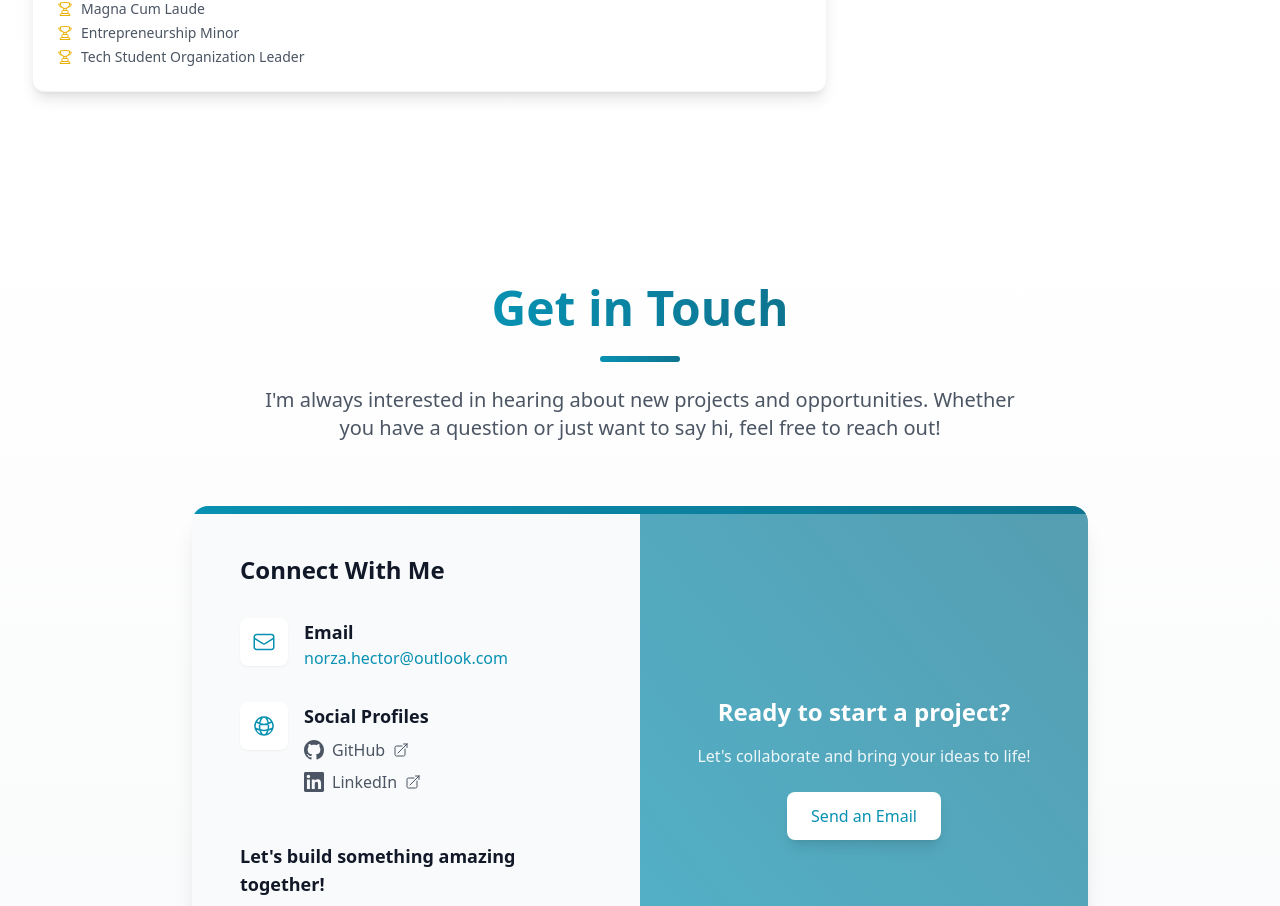
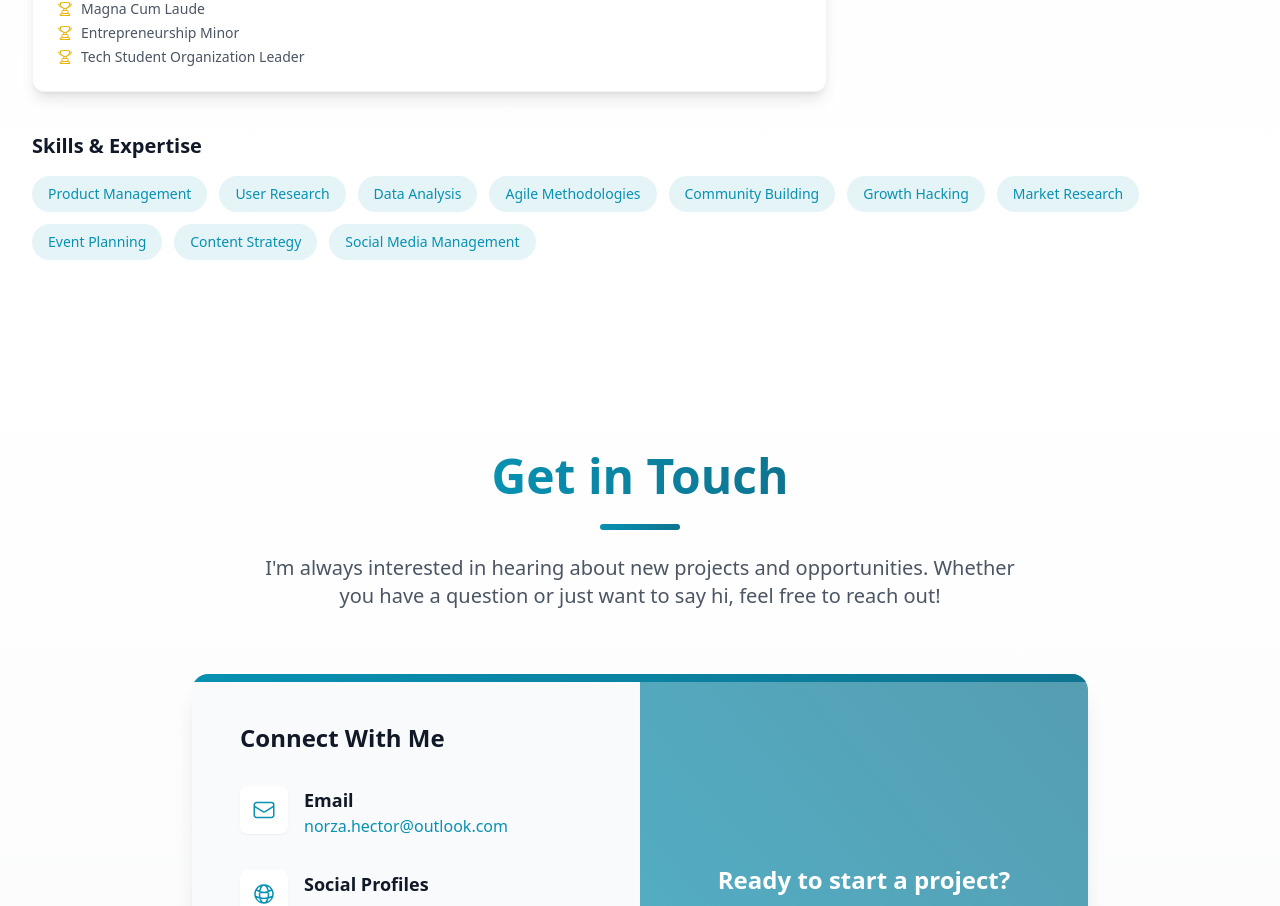
Before and after one commit to hector-norza/HectorNorza, a React (Vite) app: page / in a window 1280 px wide. Shown: the part 4010-4916 px from the top of the page. Built offline with nearby package versions, Linux system fonts and the light colour scheme.

Commit message:
Update Resume for Product Manager and Community Builder focus

```diff
--- a/src/components/Resume.tsx
+++ b/src/components/Resume.tsx
@@ -135,6 +135,19 @@ const achievements = [
     year: "2021",
     impact: "45% increase in user engagement"
   }
+];
+
+const skills = [
+  "Product Management",
+  "User Research",
+  "Data Analysis",
+  "Agile Methodologies",
+  "Community Building",
+  "Growth Hacking",
+  "Market Research",
+  "Event Planning",
+  "Content Strategy",
+  "Social Media Management"
 ];
 
 export default function Resume() {
@@ -386,6 +399,21 @@ export default function Resume() {
             </motion.div>
           </div>
         </div>
+
+        {/* Skills Section */}
+        <div className="mt-10">
+          <h3 className="text-xl font-bold mb-4 text-gray-900">Skills & Expertise</h3>
+          <div className="flex flex-wrap gap-3">
+            {skills.map((skill, i) => (
+              <span
+                key={i}
+                className="px-4 py-2 bg-primary/10 text-primary font-medium rounded-full text-sm"
+              >
+                {skill}
+              </span>
+            ))}
+          </div>
+        </div>
       </div>
     </section>
   );
```
